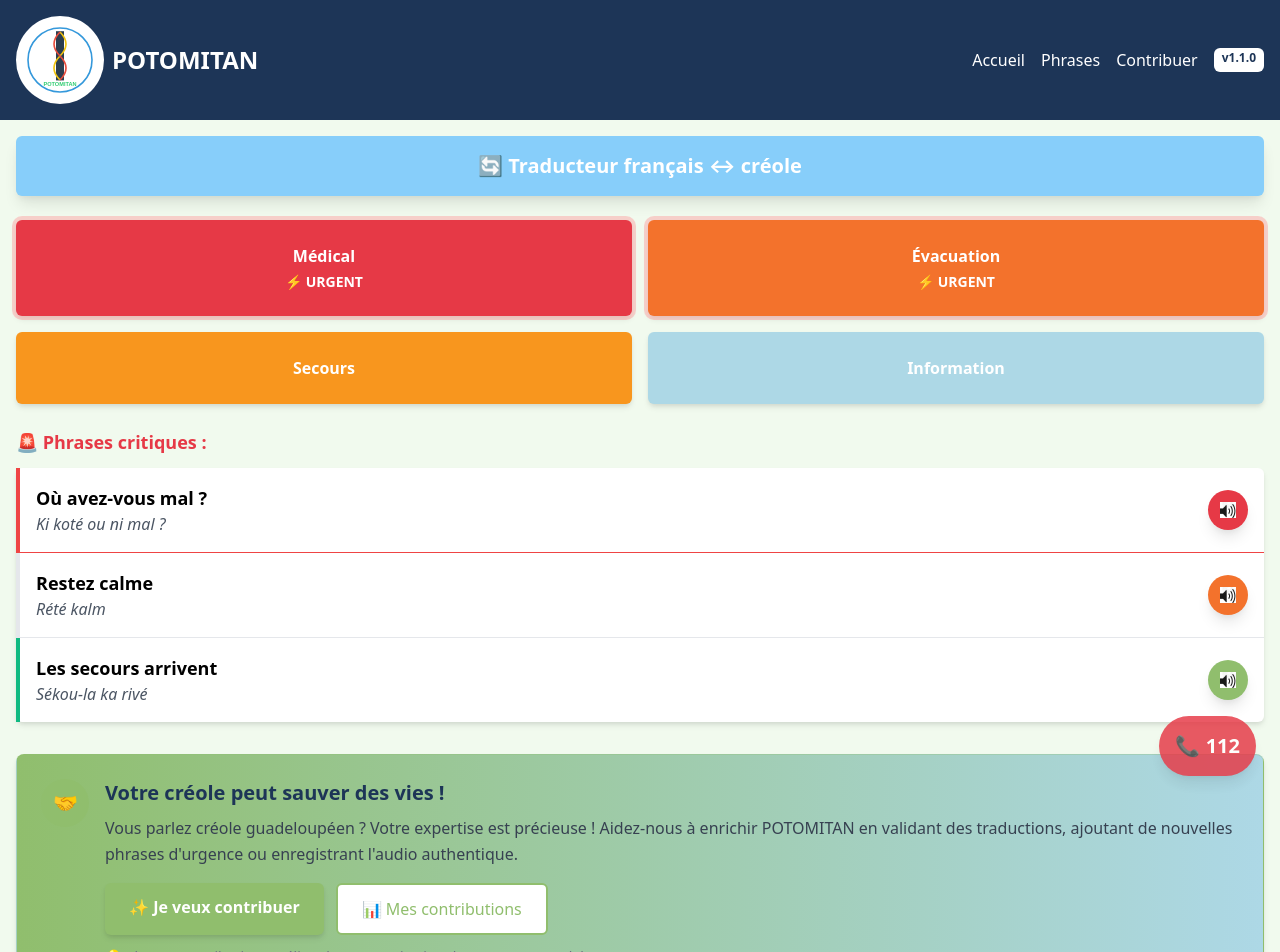
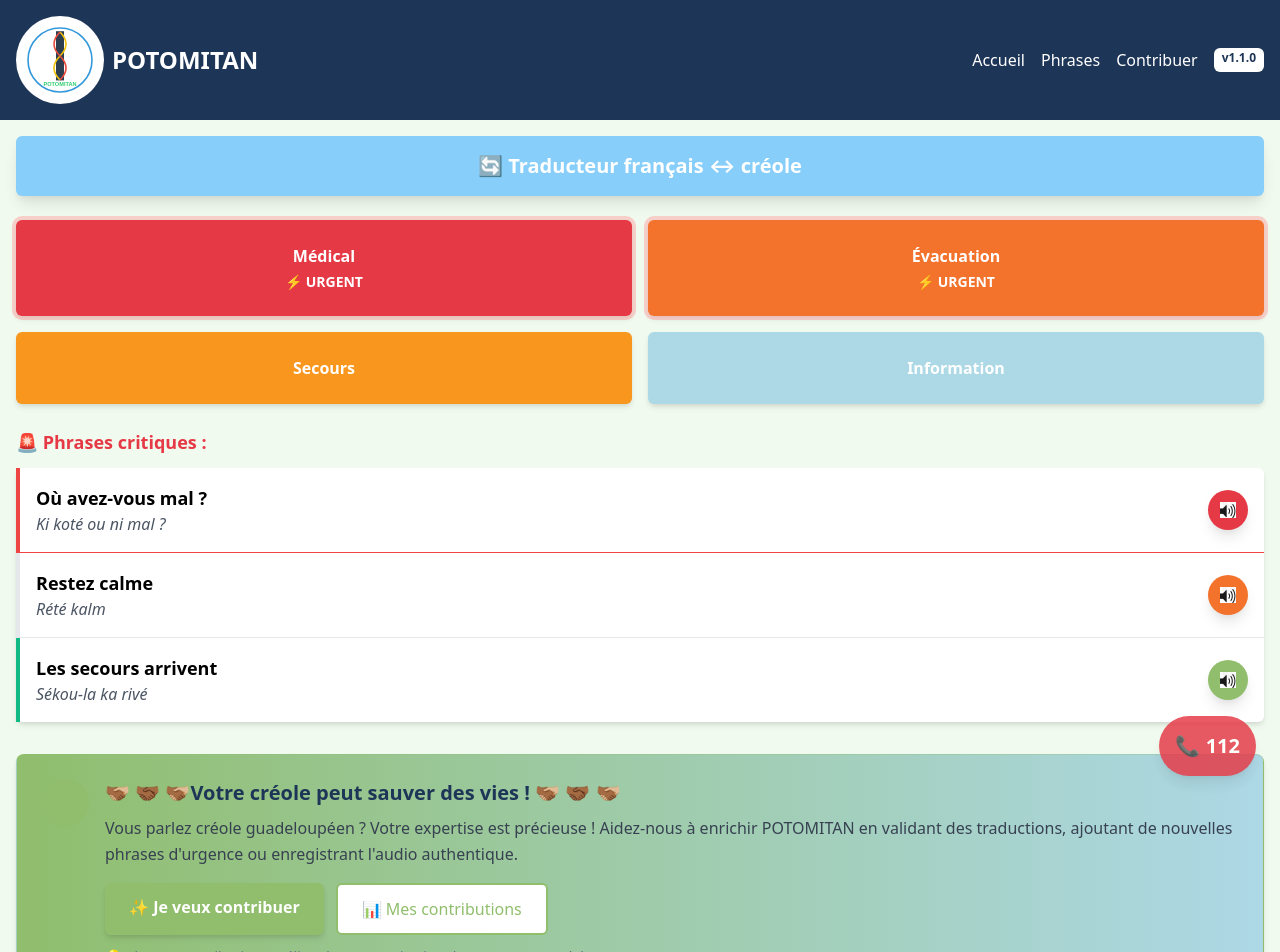
Before and after one commit to Brdcie/potomitan-prototype, a React (Create React App) app: page / in a window 1280 px wide. Shown: the top 952 px of the page. Built offline with nearby package versions, Linux system fonts and the light colour scheme.

Commit message:
Diversité dans la collaboration

```diff
--- a/src/pages/HomePage.js
+++ b/src/pages/HomePage.js
@@ -116,12 +116,11 @@ export default function HomePage() {
           <div className="flex items-start gap-4">
             <div className="flex-shrink-0">
               <div className="w-12 h-12 bg-potomitan-green rounded-full flex items-center justify-center text-white text-xl">
-                🤝
               </div>
             </div>
             <div className="flex-1">
               <h3 className="text-xl font-bold mb-2 text-potomitan-dark-blue">
-                Votre créole peut sauver des vies !
+              🫱🏾‍🫲🏼 🤝🏾 🫱🏾‍🫲🏼Votre créole peut sauver des vies ! 🫱🏾‍🫲🏼 🤝🏾 🫱🏾‍🫲🏼
               </h3>
               <p className="text-gray-700 mb-4 leading-relaxed">
                 Vous parlez créole guadeloupéen ? Votre expertise est précieuse !
```
